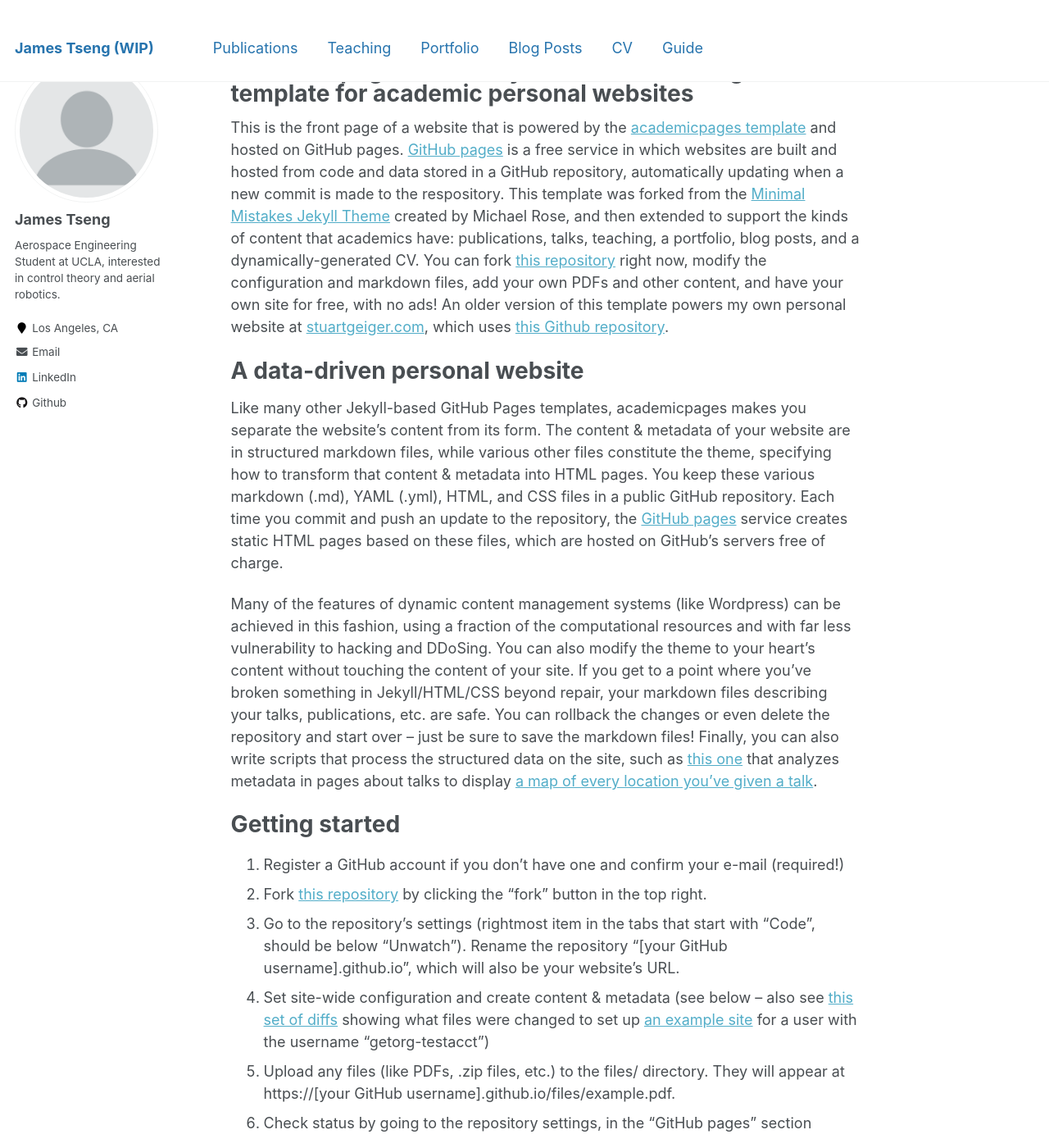
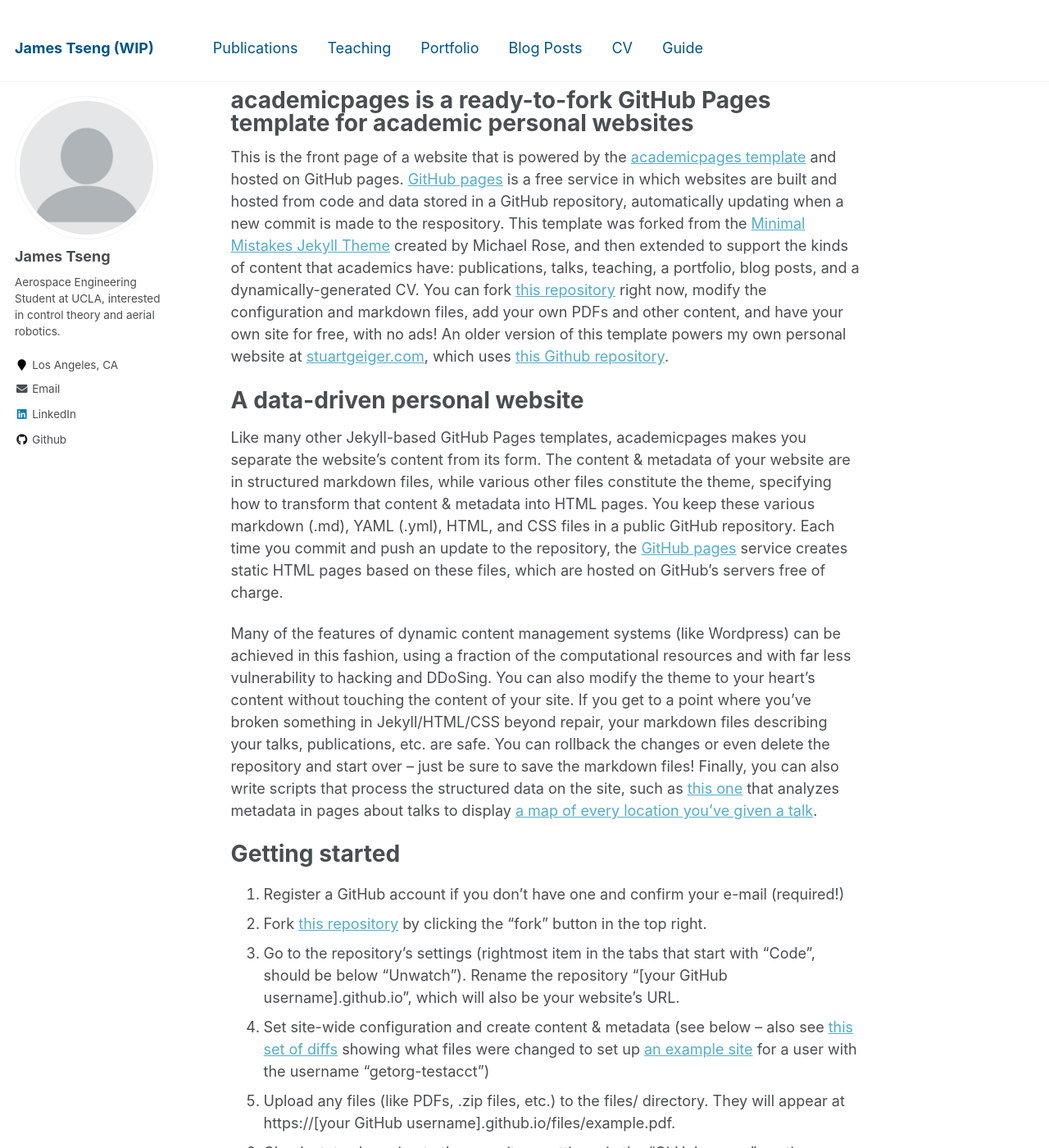
Before and after one commit to jtfa22/jtfa22-github.io, a Jekyll site: the page built from _pages/about.md, in a window 1280 px wide and 1400 px high. Shown: the whole window at 82% size. Built offline with Jekyll 4.4.1, drawn with Linux system fonts in a browser that asks for light colours.

Commit message:
Fix Header

```diff
--- a/_sass/_page.scss
+++ b/_sass/_page.scss
@@ -5,8 +5,8 @@
 #main {
   @include container;
   @include clearfix;
-  margin-top: 0em; // push masthead up
-  padding-top: 2em; // push content down out of masthead
+  margin-top: 0; // push masthead up
+  padding-top: 0;
   padding-left: 1em;
   padding-right: 1em;
   animation: intro 0.3s both;
@@ -18,7 +18,8 @@
 }
 
 .page {
-  @include breakpoint($large) {
+  margin-top: 4em;
+    @include breakpoint($large) {
     @include span(10 of 12 last);
     @include prefix(0.5 of 12);
     @include suffix(2 of 12);
--- a/_sass/_sidebar.scss
+++ b/_sass/_sidebar.scss
@@ -12,6 +12,7 @@
 
   @include clearfix();
   margin-bottom: 1em;
+  margin-top: 4.5em;
 
   @include breakpoint($large) {
     @include span(2 of 12);
--- a/_sass/_utilities.scss
+++ b/_sass/_utilities.scss
@@ -353,7 +353,7 @@ body:hover .visually-hidden button {
     @include clearfix();
     position: -webkit-sticky;
     position: sticky;
-    top: 2em;
+    top: 6em;
 
     > * {
       display: block;
--- a/_sass/_variables.scss
+++ b/_sass/_variables.scss
@@ -68,8 +68,8 @@ $text-color-dark            : $light-gray;
 $border-color-dark          : $darker-gray;
 
 
-$primary-color              : #2774AE; //#7a8288;
-$primary-color-dark         : #005587;
+$primary-color              : #005587; //#7a8288;
+$primary-color-dark         : #2774AE;
 $success-color              : #62c462;
 $warning-color              : #f89406;
 $danger-color               : #ee5f5b;
--- a/assets/css/main.scss
+++ b/assets/css/main.scss
@@ -50,6 +50,10 @@
     background: $background-color-dark;
   }
 
+  .greedy-nav {
+    background: $background-color-dark;
+  }
+
   .page__footer {
     background: $darker-gray;
   }
```
